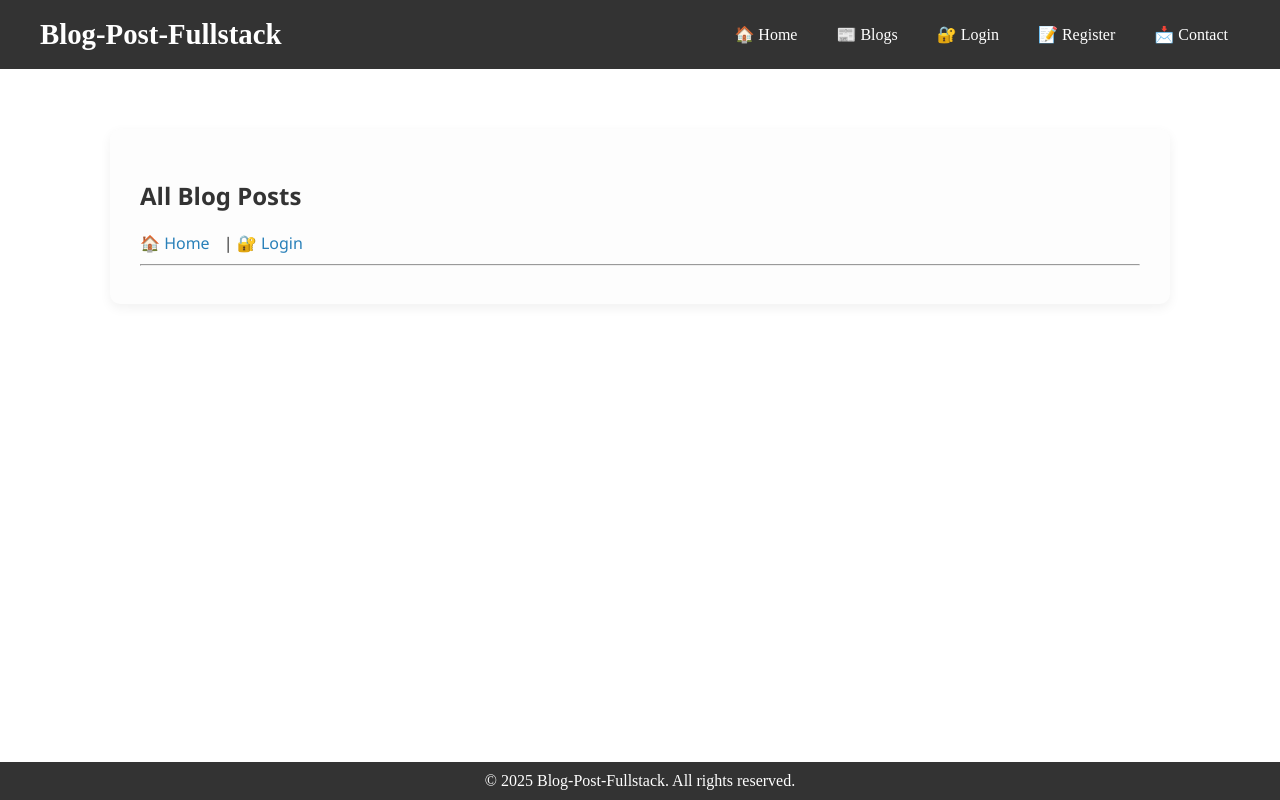
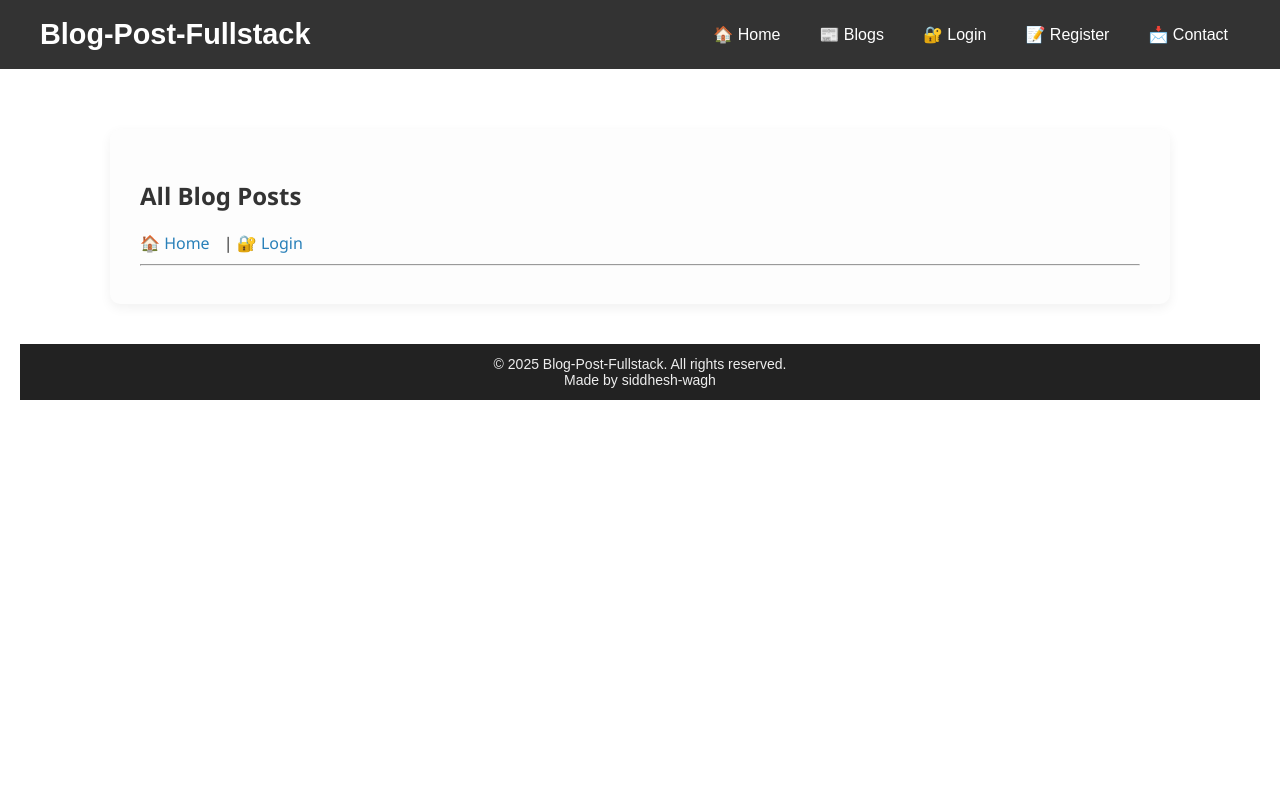
Before and after one commit to siddhesh-wagh/blog-app-fullstack, a PHP site: page /blog.php in a window 1280 px wide. Run offline with PHP 8.4, Linux system fonts and the light colour scheme; data that the repository does not hold is empty.

Commit message:
footer updataion

```diff
--- a/css/styles.css
+++ b/css/styles.css
@@ -662,24 +662,42 @@
   }
 
 /* footer.php */
-/* Ensure the footer sticks at the bottom */
-body, html {
+/* Ensure full height and footer at the bottom */
+html, body {
     height: 100%;
     margin: 0;
     display: flex;
     flex-direction: column;
+    font-family: Arial, sans-serif;
 }
 
-/* Wrap the footer in a container to control its position */
+/* Main content wrapper */
+.main-content {
+    flex: 1;
+}
+
+/* Footer container pushes footer to bottom */
 .footer-container {
-    margin-top: auto; /* This pushes the footer to the bottom */
+    margin-top: auto;
     width: 100%;
 }
 
 /* Footer styling */
 footer {
-    background: #333;
-    color: white;
+    background: #222;          /* Dark background */
+    color: #eee;               /* Light text */
     text-align: center;
-    padding: 10px;
+    padding: 12px 20px;
+    font-size: 14px;
 }
+
+/* Neutral link style in footer */
+footer a {
+    color: inherit;           /* Same color as parent (no blue) */
+    text-decoration: none;    /* No underline */
+    font-weight: normal;
+}
+
+footer a:hover {
+    text-decoration: underline;  /* Optional: underline on hover */
+}
--- a/includes/footer.php
+++ b/includes/footer.php
@@ -1,8 +1,15 @@
-</div> <!-- closing the main content div -->
-
+<!DOCTYPE html>
+<html lang="en">
+<head>
+    <meta charset="UTF-8">
+    <title>Blog Post Fullstack</title>
+    <link rel="stylesheet" href="style.css">
+</head>
+<body>
 <div class="footer-container">
     <footer>
-        © <?php echo date('Y'); ?> Blog-Post-Fullstack. All rights reserved.
+        &copy; <?php echo date('Y'); ?> Blog-Post-Fullstack. All rights reserved.<br>
+        Made by <a href="https://siddhesh-wagh.github.io/portfolio/" target="_blank">siddhesh-wagh</a>
     </footer>
 </div>
 
```
